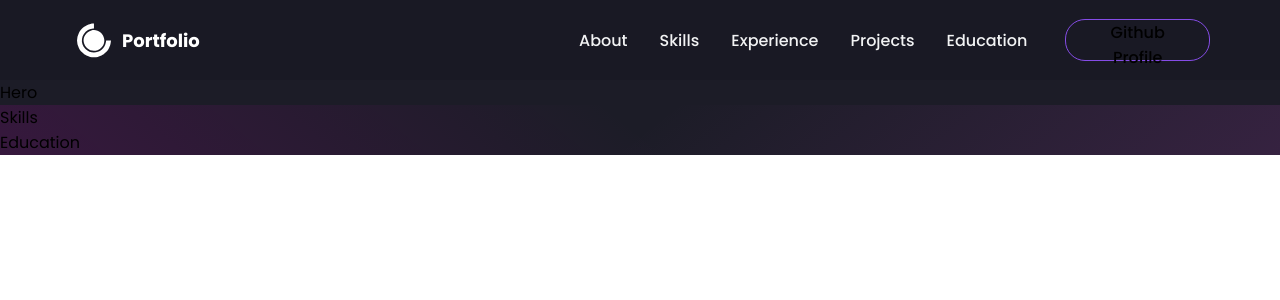
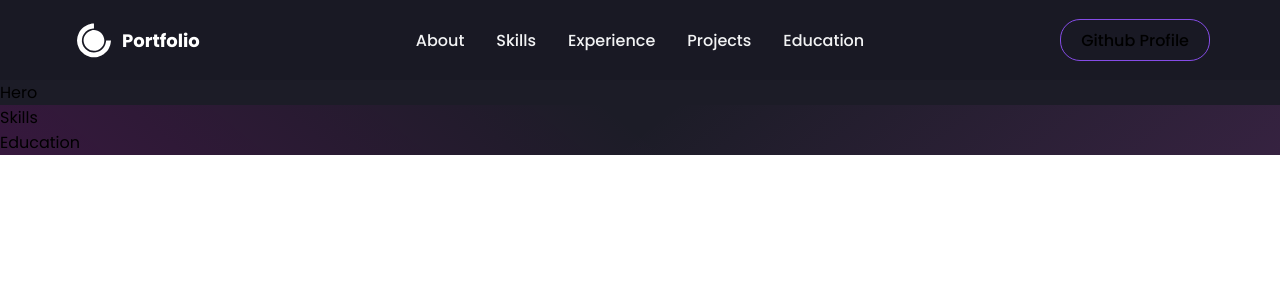
Before and after one commit to Aaqib-A/react-portpolio-2024, a React (Create React App) app: page / in a window 1280 px wide. Shown: the top 300 px of the page. Built offline with nearby package versions, Linux system fonts and the light colour scheme.

Commit message:
navbar mobile  github button issue fixed

```diff
--- a/src/components/Navbar/index.js
+++ b/src/components/Navbar/index.js
@@ -87,7 +87,7 @@ const ButtonContainer = styled.div`
   width: 80%;
   height: 100%;
   padding: 0 6px;
-  @media screem and (max-width: 640px) {
+  @media screen and (max-width: 640px) {
     display: none;
   }
 `;
@@ -177,11 +177,10 @@ const Navbar = () => {
           <NavLink href="#experience">Experience</NavLink>
           <NavLink href="#projects">Projects</NavLink>
           <NavLink href="#education">Education</NavLink>
-
-          <ButtonContainer>
+        </NavItems>
+        <ButtonContainer>
             <GithubButton>Github Profile</GithubButton>
           </ButtonContainer>
-        </NavItems>
       </NavContainer>
       {
         open &&(
```
